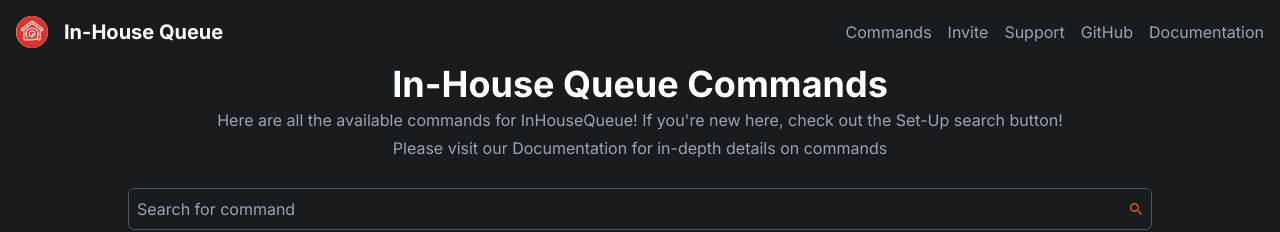
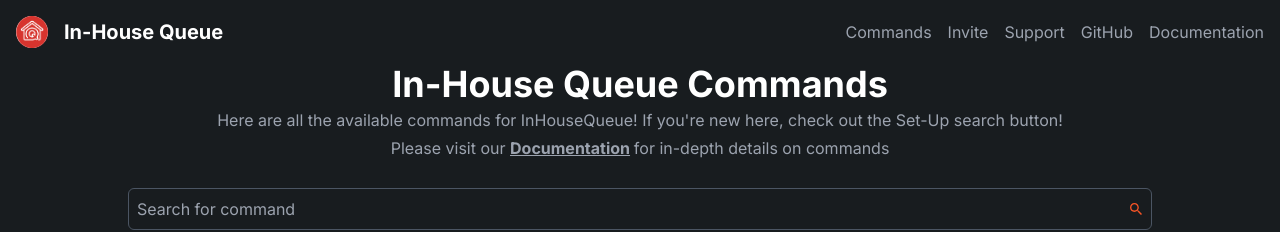
Before and after one commit to ItzDerock/InHouseQueue-site, a Next.js app: page /commands in a window 1280 px wide. Shown: the top 232 px of the page. Built offline with nearby package versions, Linux system fonts and the light colour scheme.

Commit message:
add docs link to commands webpage

```diff
--- a/src/app/commands/page.tsx
+++ b/src/app/commands/page.tsx
@@ -63,7 +63,7 @@ export default function Commands() {
           Here are all the available commands for InHouseQueue! If you&apos;re new here, check out the Set-Up search button!
         </p>
         <p className="text-center text-gray-400 pt-1">
-           Please visit our <a href="https://docs.inhousequeue.xyz/docs/"> Documentation </a> for in-depth details on commands
+           Please visit our <a href="https://docs.inhousequeue.xyz/docs/">  <strong> <u>Documentation</u> </strong> </a> for in-depth details on commands
         </p>
 
         {/* search */}
```
